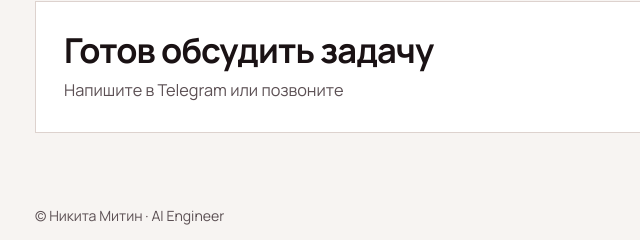
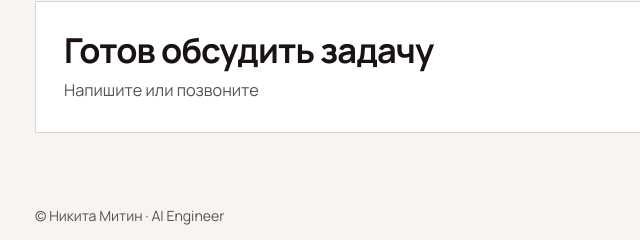
Before and after one commit to mrmitin78-arch/portfolio, a plain HTML site: page index.html in a window 1280 px wide. Shown: the part 1857-2097 px from the top of the page, 61-701 px from the left. Drawn offline with Linux system fonts and the light colour scheme.

Commit message:
Update index.html

```diff
--- a/index.html
+++ b/index.html
@@ -154,7 +154,7 @@
       <div class="contact reveal">
         <div>
           <h2 id="contact-title">Готов обсудить задачу</h2>
-          <p>Напишите в Telegram или позвоните</p>
+          <p>Напишите или позвоните</p>
         </div>
         <div class="contact__actions">
           <a class="btn btn--primary" href="https://t.me/slad_pyat" target="_blank" rel="noopener noreferrer" aria-label="Telegram">
```
